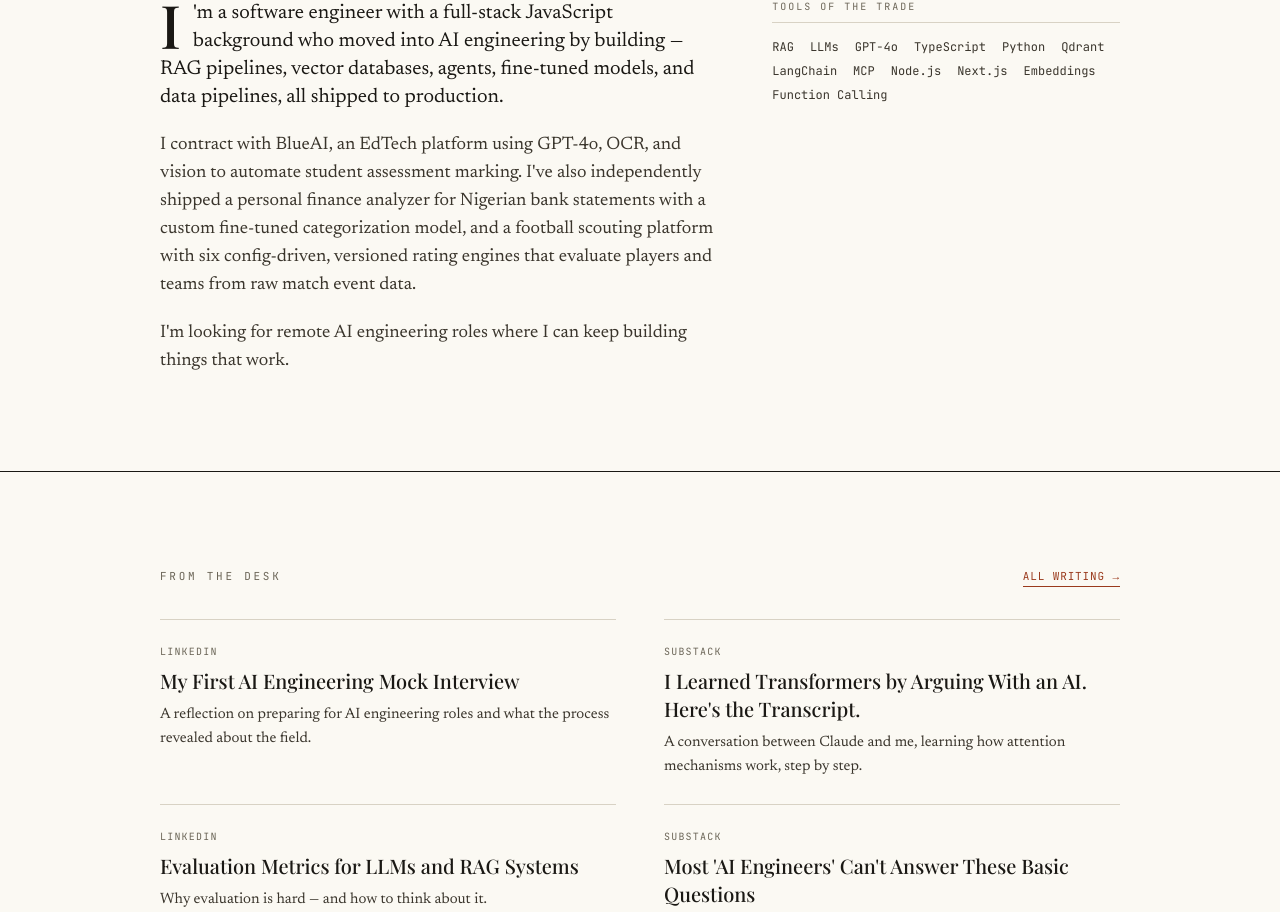
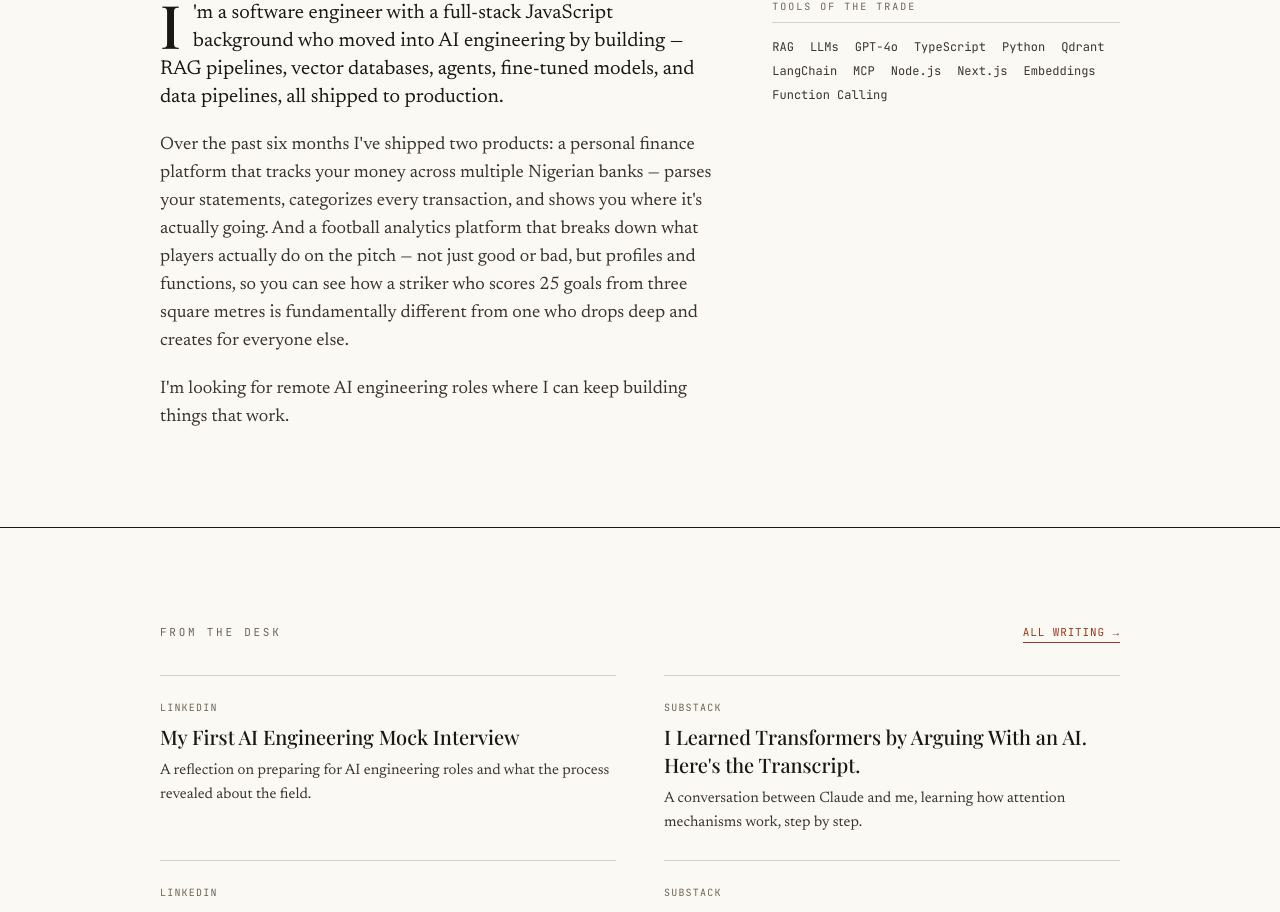
Before and after one commit to cyberkillua/Killua.dev, a Next.js app: page / in a window 1280 px wide. Shown: the part 1793-2705 px from the top of the page. Built offline with nearby package versions, Linux system fonts and the light colour scheme.

Commit message:
feat: update About section with new project descriptions and improved readability

```diff
--- a/Components/About.js
+++ b/Components/About.js
@@ -27,18 +27,21 @@ export default function About() {
               <span className="font-disp float-left text-6xl leading-[0.7] pr-3 pt-1 font-medium">
                 I
               </span>
-              &apos;m a software engineer with a full-stack JavaScript background
-              who moved into AI engineering by building — RAG pipelines, vector
-              databases, agents, fine-tuned models, and data pipelines, all
-              shipped to production.
+              &apos;m a software engineer with a full-stack JavaScript
+              background who moved into AI engineering by building — RAG
+              pipelines, vector databases, agents, fine-tuned models, and data
+              pipelines, all shipped to production.
             </p>
             <p className="font-serif text-base md:text-lg leading-relaxed text-body">
-              I contract with BlueAI, an EdTech platform using GPT-4o, OCR, and
-              vision to automate student assessment marking. I&apos;ve also independently
-              shipped a personal finance analyzer for Nigerian bank statements
-              with a custom fine-tuned categorization model, and a football
-              scouting platform with six config-driven, versioned rating engines
-              that evaluate players and teams from raw match event data.
+              Over the past six months I&apos;ve shipped two products: a
+              personal finance platform that tracks your money across multiple
+              Nigerian banks — parses your statements, categorizes every
+              transaction, and shows you where it&apos;s actually going. And a
+              football analytics platform that breaks down what players actually
+              do on the pitch — not just good or bad, but profiles and
+              functions, so you can see how a striker who scores 25 goals from
+              three square metres is fundamentally different from one who drops
+              deep and creates for everyone else.
             </p>
             <p className="font-serif text-base md:text-lg leading-relaxed text-body">
               I&apos;m looking for remote AI engineering roles where I can keep
@@ -52,10 +55,7 @@ export default function About() {
             </p>
             <div className="flex flex-wrap gap-x-4 gap-y-2">
               {skills.map((skill) => (
-                <span
-                  key={skill}
-                  className="font-mono text-xs text-body"
-                >
+                <span key={skill} className="font-mono text-xs text-body">
                   {skill}
                 </span>
               ))}
```
